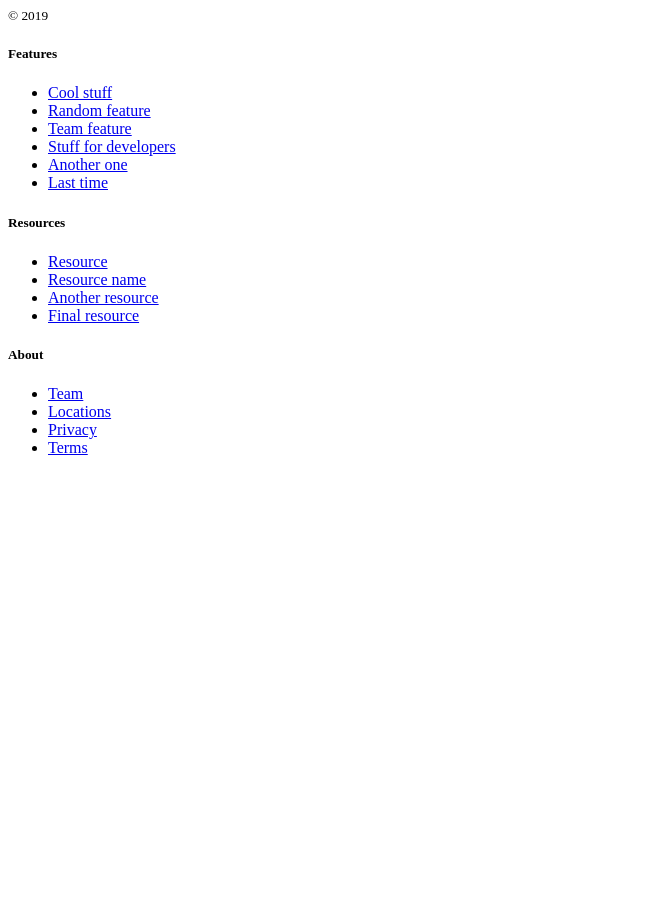
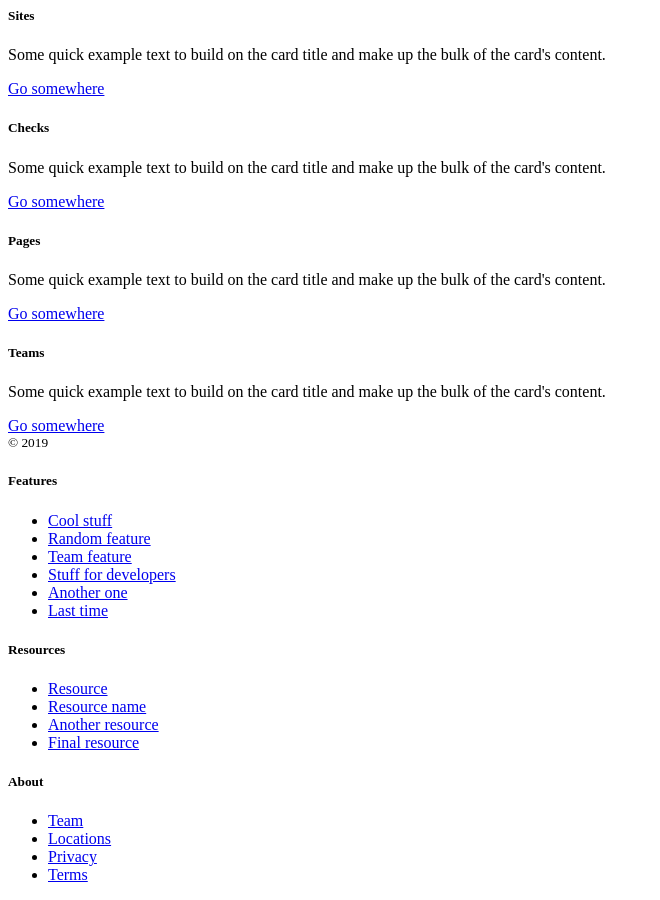
Before and after one commit to newsworthy39/statusible-php, a PHP site: template templates/dashboard/dashboard.php in a window 1280 px wide. Shown: the whole page, without its empty margins (0-660 px from the left). Before the commit the page ends 455 px from the top, so only its background shows below. Run offline with PHP 8.4, Linux system fonts and the light colour scheme; the template is opened without the code that fills it, so the values that code supplies are empty.

Commit message:
Templates

```diff
--- a/templates/dashboard/dashboard.php
+++ b/templates/dashboard/dashboard.php
@@ -4,6 +4,47 @@
 
   <?php $this->insert('snippets/navigationbar'); ?>
 
+  <div class="container mx-n1 px-3 mt-3">
+    <div class="row">
+      <div class="col mb-3">
+        <div class="card">
+          <div class="card-body">
+            <h5 class="card-title">Sites</h5>
+            <p class="card-text">Some quick example text to build on the card title and make up the bulk of the card's content.</p>
+            <a href="#" class="btn btn-primary">Go somewhere</a>
+          </div>
+        </div>
+      </div>
+      <div class="col mb-3">
+        <div class="card" >
+          <div class="card-body">
+            <h5 class="card-title">Checks</h5>
+            <p class="card-text">Some quick example text to build on the card title and make up the bulk of the card's content.</p>
+            <a href="#" class="btn btn-primary">Go somewhere</a>
+          </div>
+        </div>
+      </div>
+      <div class="col mb-3">
+        <div class="card" >
+          <div class="card-body">
+            <h5 class="card-title">Pages</h5>
+            <p class="card-text">Some quick example text to build on the card title and make up the bulk of the card's content.</p>
+            <a href="#" class="btn btn-primary">Go somewhere</a>
+          </div>
+        </div>
+      </div>
+      <div class="col mb-3">
+        <div class="card" >
+          <div class="card-body">
+            <h5 class="card-title">Teams</h5>
+            <p class="card-text">Some quick example text to build on the card title and make up the bulk of the card's content.</p>
+            <a href="#" class="btn btn-primary">Go somewhere</a>
+          </div>
+        </div>
+      </div>
+    </div>
+  </div>
+
   <?php $this->insert('snippets/footer'); ?>
 
 </div>
--- a/templates/template.php
+++ b/templates/template.php
@@ -69,6 +69,7 @@
       }
     }
 
+
     footer {
       padding-left: 15px;
       padding-right: 15px;
```
Also changed, not shown: templates/snippets/navigationbar.php (+11 -10 lines).
